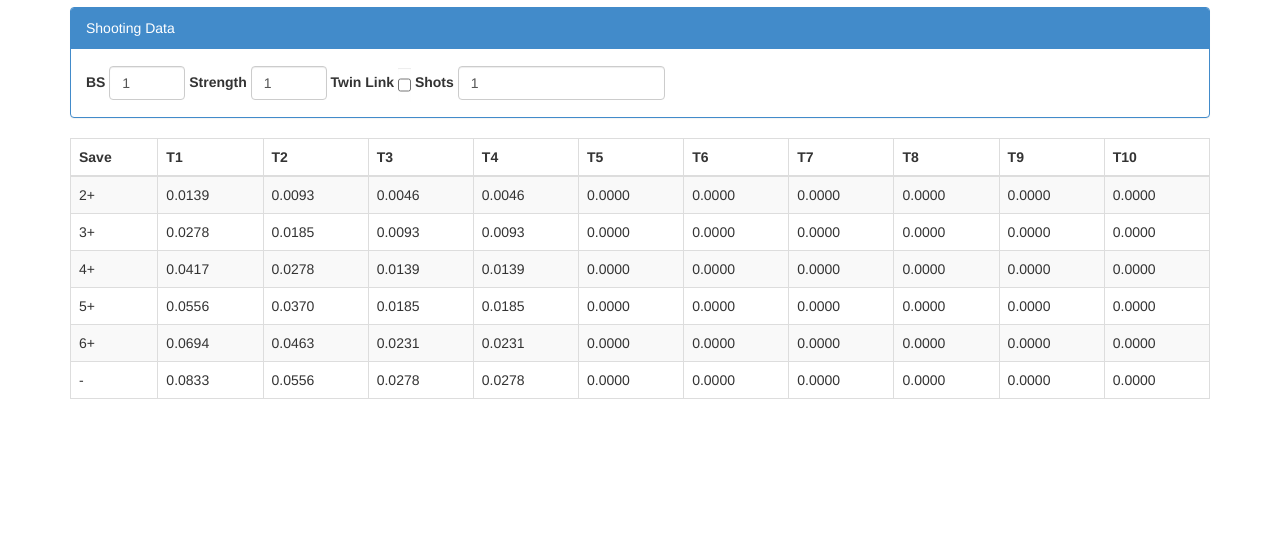
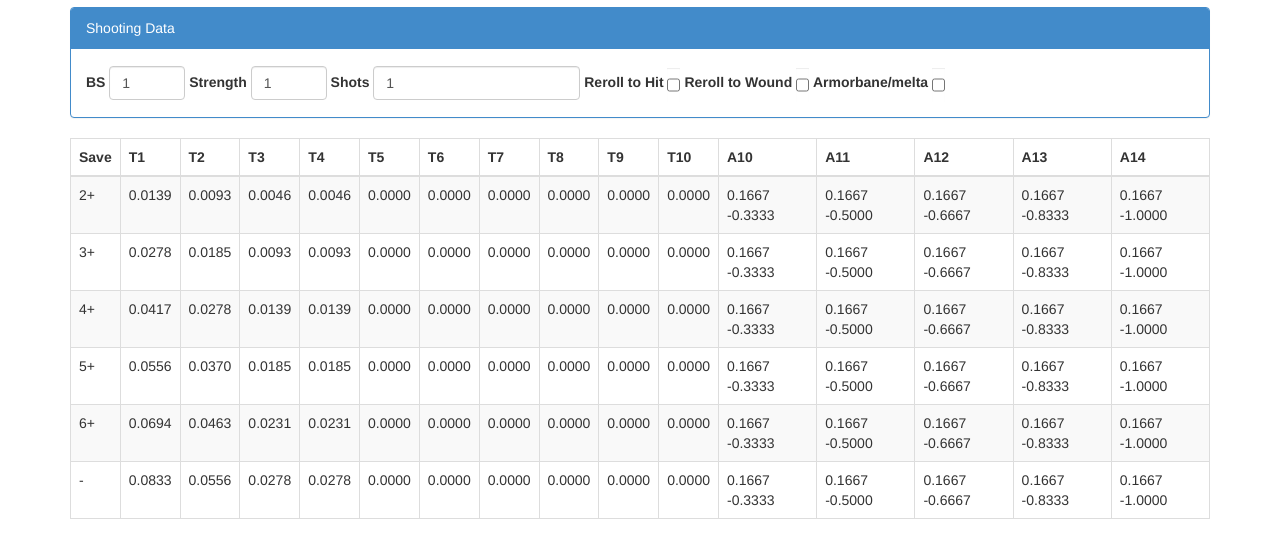
Before and after one commit to Krieger351/MathHammer, a plain HTML site: page index.html in a window 1280 px wide. Shown: the part 53-610 px from the top of the page. Drawn offline with Linux system fonts and the light colour scheme.

Commit message:
add reroll hit and wound, start armor pen stuff

```diff
--- a/index.html
+++ b/index.html
@@ -34,12 +34,20 @@
               <input type='number' min='1' max='10' ng-model='s' class='form-control'>
             </div>
             <div class='form-group'>
-              <label for='S'>Twin Link</label>
-              <input type='checkbox' ng-model='tl' class='form-control'>
+              <label for='S'>Shots</label>
+              <input type='number' min='1' ng-model='shots' class='form-control'>
             </div>
             <div class='form-group'>
-              <label for='S'>Shots</label>
-              <input type='number' min='1' ng-model='shots' class='form-control'>
+              <label for='S'>Reroll to Hit</label>
+              <input type='checkbox' ng-model='hit' class='form-control'>
+            </div>
+            <div class='form-group'>
+              <label for='S'>Reroll to Wound</label>
+              <input type='checkbox' ng-model='wound' class='form-control'>
+            </div>
+            <div class='form-group'>
+              <label for='S'>Armorbane/melta</label>
+              <input type='checkbox' ng-model='melta' class='form-control'>
             </div>
           </div>
         </div>
@@ -59,13 +67,21 @@
               <th>T8</th>
               <th>T9</th>
               <th>T10</th>
+              <th>A10</th>
+              <th>A11</th>
+              <th>A12</th>
+              <th>A13</th>
+              <th>A14</th>
             </tr>
           </thead>
           <tbody>
             <tr ng-repeat="(save, val) in saves">
               <td>{{save}}</td>
               <td ng-repeat="i in ST[s-1] track by $index">
-                {{(bs_array[bs-1] + (tl*(1-bs_array[bs-1])*bs_array[bs-1])) * i * val * shots| number:4 }}
+                {{(bs_array[bs-1] + (hit*(1-bs_array[bs-1])*bs_array[bs-1])) * (i + wound*((1-i)*i))  * val * shots| number:4 }}
+              </td>
+              <td ng-repeat="i in [10,11,12,13,14]">
+                {{(bs_array[bs-1] + (hit*(1-bs_array[bs-1])*bs_array[bs-1])) | number:4 }} {{((7-(i-s))/6) | number:4}}
               </td>
             </tr>
           </tbody>
--- a/js/controllers.js
+++ b/js/controllers.js
@@ -4,7 +4,10 @@ angular.module('MathHammer')
   $scope.bs=1;
   $scope.s=1;
   $scope.shots=1;
-  $scope.tl=false;
+  $scope.hit=false;
+  $scope.wound=false;
+  $scope.melta=false;
+  $scope.Math = Math;
 
   $scope.saves = {
     ' 2+':1/6,
```
